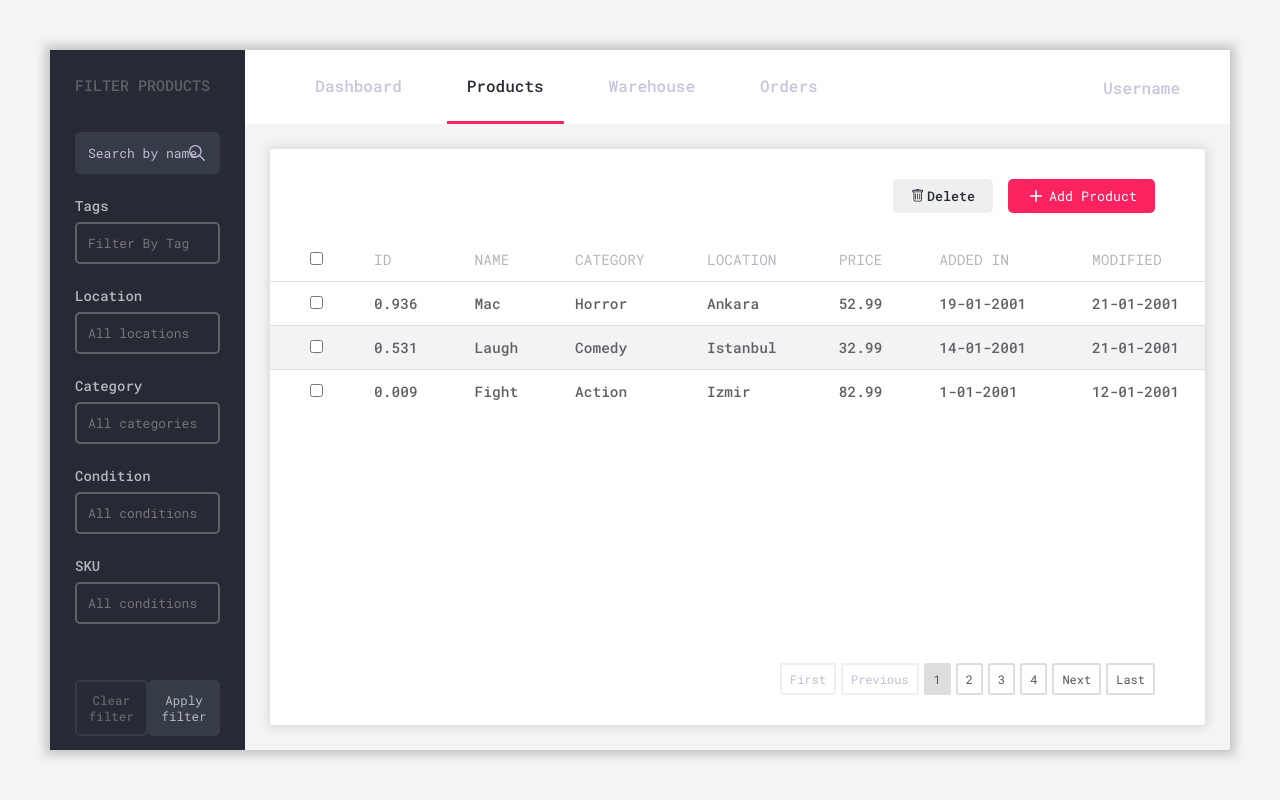
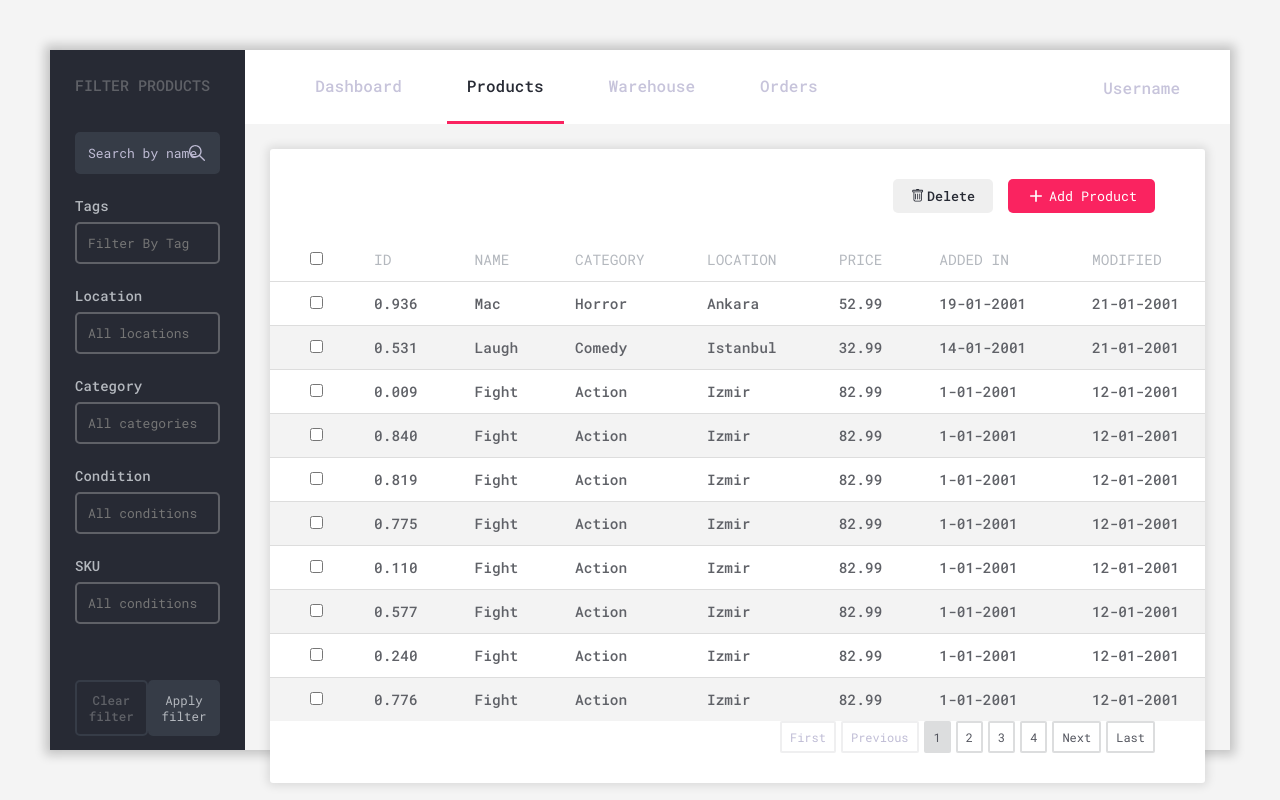
Before and after one commit to FROSTWOLFF/Inventory-Management-System, a React (Create React App) app in the folder client/: page / in a window 1280 px wide. Built offline with nearby package versions, Linux system fonts and the light colour scheme; the HTML template or start-up script is replaced by a standard one.

Commit message:
Small adjustment

```diff
--- a/client/src/components/products/ProductTable/ProductTable.jsx
+++ b/client/src/components/products/ProductTable/ProductTable.jsx
@@ -31,6 +31,69 @@ const DUMMY_DATA = [
     addedIn: '1-01-2001',
     modified: '12-01-2001',
   },
+  {
+    id: Math.random().toFixed(3),
+    name: 'Fight',
+    category: 'Action',
+    location: 'Izmir',
+    price: '82.99',
+    addedIn: '1-01-2001',
+    modified: '12-01-2001',
+  },
+  {
+    id: Math.random().toFixed(3),
+    name: 'Fight',
+    category: 'Action',
+    location: 'Izmir',
+    price: '82.99',
+    addedIn: '1-01-2001',
+    modified: '12-01-2001',
+  },
+  {
+    id: Math.random().toFixed(3),
+    name: 'Fight',
+    category: 'Action',
+    location: 'Izmir',
+    price: '82.99',
+    addedIn: '1-01-2001',
+    modified: '12-01-2001',
+  },
+  {
+    id: Math.random().toFixed(3),
+    name: 'Fight',
+    category: 'Action',
+    location: 'Izmir',
+    price: '82.99',
+    addedIn: '1-01-2001',
+    modified: '12-01-2001',
+  },
+  {
+    id: Math.random().toFixed(3),
+    name: 'Fight',
+    category: 'Action',
+    location: 'Izmir',
+    price: '82.99',
+    addedIn: '1-01-2001',
+    modified: '12-01-2001',
+  },
+  {
+    id: Math.random().toFixed(3),
+    name: 'Fight',
+    category: 'Action',
+    location: 'Izmir',
+    price: '82.99',
+    addedIn: '1-01-2001',
+    modified: '12-01-2001',
+  },
+  {
+    id: Math.random().toFixed(3),
+    name: 'Fight',
+    category: 'Action',
+    location: 'Izmir',
+    price: '82.99',
+    addedIn: '1-01-2001',
+    modified: '12-01-2001',
+  },
 ];
 
 const HEADER_DATA = ['Id', 'Name', 'Category', 'Location', 'Price', 'Added In', 'Modified'];
@@ -42,8 +105,8 @@ function ProductTable() {
         <TableHead data={HEADER_DATA} />
       </thead>
       <tbody>
-        {DUMMY_DATA.map(book => {
-          return <Product data={book} />;
+        {DUMMY_DATA.map(product => {
+          return <Product data={product} />;
         })}
       </tbody>
     </table>
```
